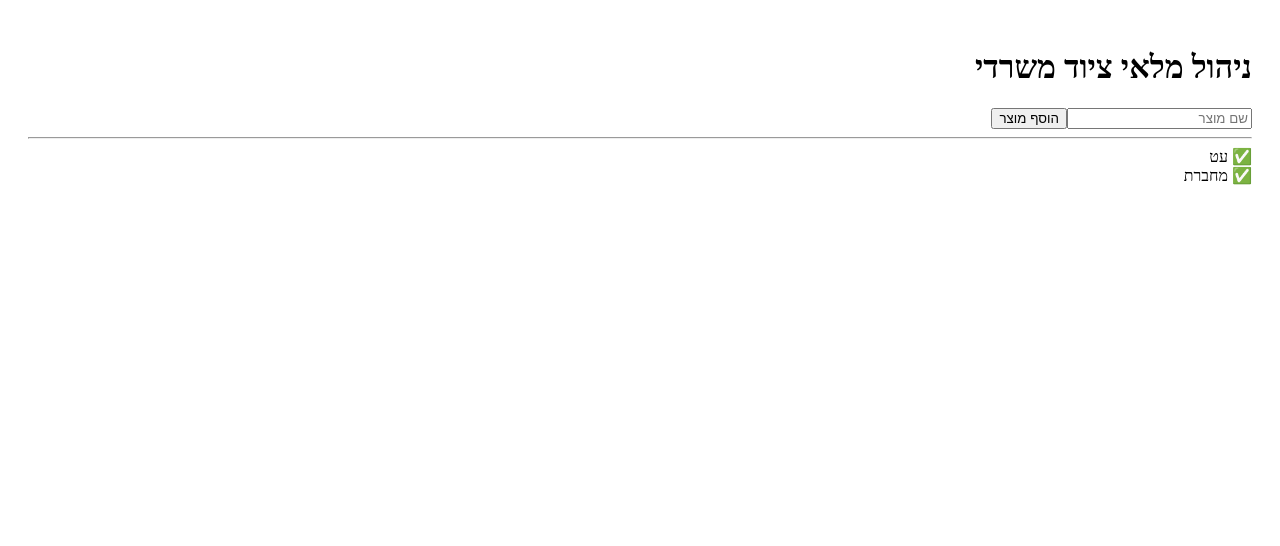
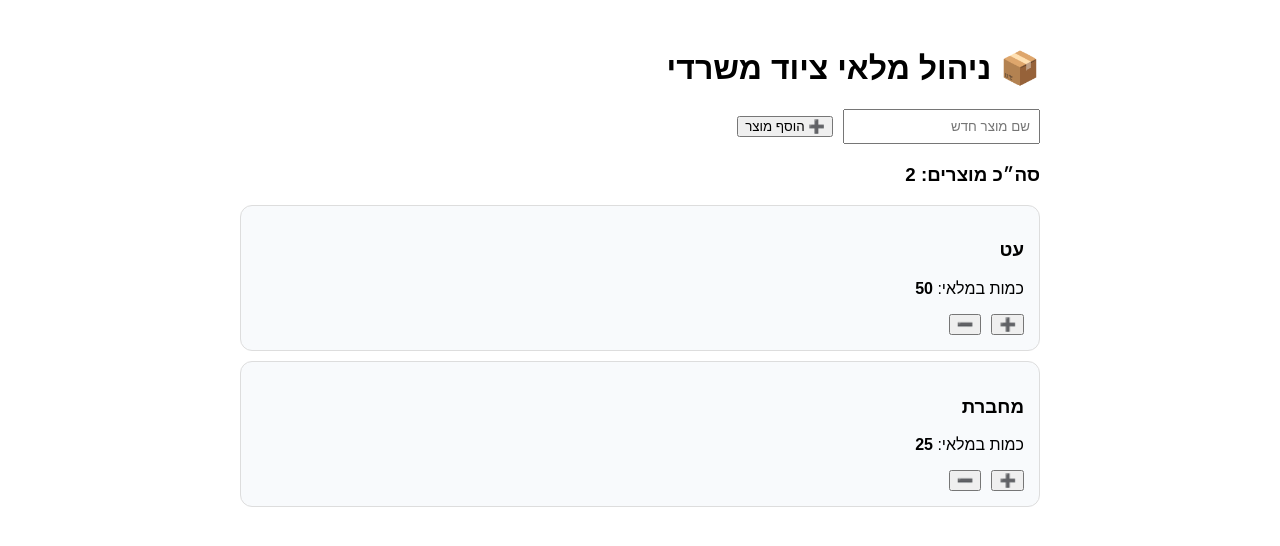
Before and after one commit to YarinAr55/office-inventory-v2, a React (Vite) app: page / in a window 1280 px wide. Shown: the top 546 px of the page. Built offline with nearby package versions, Linux system fonts and the light colour scheme.

Commit message:
Refactor product state to include quantity and ID

```diff
--- a/src/App.jsx
+++ b/src/App.jsx
@@ -1,34 +1,102 @@
 import { useState } from "react";
 
 export default function App() {
-  const [products, setProducts] = useState(["עט", "מחברת"]);
+  const [products, setProducts] = useState([
+    { id: 1, name: "עט", qty: 50 },
+    { id: 2, name: "מחברת", qty: 25 }
+  ]);
+
   const [name, setName] = useState("");
 
+  function addProduct() {
+    if (!name.trim()) return;
+
+    setProducts([
+      ...products,
+      {
+        id: Date.now(),
+        name,
+        qty: 0,
+      },
+    ]);
+
+    setName("");
+  }
+
+  function addStock(id) {
+    setProducts(
+      products.map((p) =>
+        p.id === id ? { ...p, qty: p.qty + 1 } : p
+      )
+    );
+  }
+
+  function removeStock(id) {
+    setProducts(
+      products.map((p) =>
+        p.id === id && p.qty > 0
+          ? { ...p, qty: p.qty - 1 }
+          : p
+      )
+    );
+  }
+
   return (
-    <div dir="rtl" style={{ padding: 20 }}>
-      <h1>ניהול מלאי ציוד משרדי</h1>
+    <div
+      dir="rtl"
+      style={{
+        padding: 20,
+        fontFamily: "Arial",
+        maxWidth: 800,
+        margin: "auto",
+      }}
+    >
+      <h1>📦 ניהול מלאי ציוד משרדי</h1>
 
+      <div style={{ marginBottom: 20 }}>
         <input
           value={name}
           onChange={(e) => setName(e.target.value)}
-        placeholder="שם מוצר"
+          placeholder="שם מוצר חדש"
+          style={{ padding: 8, marginLeft: 10 }}
         />
 
-      <button
-        onClick={() => {
-          if (!name) return;
-          setProducts([...products, name]);
-          setName("");
+        <button onClick={addProduct}>
+          ➕ הוסף מוצר
+        </button>
+      </div>
+
+      <h3>סה״כ מוצרים: {products.length}</h3>
+
+      {products.map((product) => (
+        <div
+          key={product.id}
+          style={{
+            border: "1px solid #ddd",
+            borderRadius: 12,
+            padding: 15,
+            marginBottom: 10,
+            background: "#f8fafc",
           }}
         >
-        הוסף מוצר
+          <h3>{product.name}</h3>
+
+          <p>
+            כמות במלאי: <b>{product.qty}</b>
+          </p>
+
+          <button
+            onClick={() => addStock(product.id)}
+            style={{ marginLeft: 10 }}
+          >
+            ➕
           </button>
 
-      <hr />
-
-      {products.map((product, index) => (
-        <div key={index}>
-          ✅ {product}
+          <button
+            onClick={() => removeStock(product.id)}
+          >
+            ➖
+          </button>
         </div>
       ))}
     </div>
```
Lines whose indentation alone changed are shown as unchanged.
